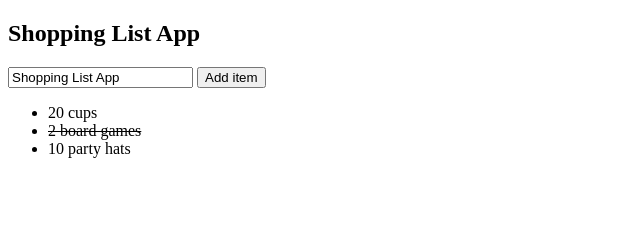
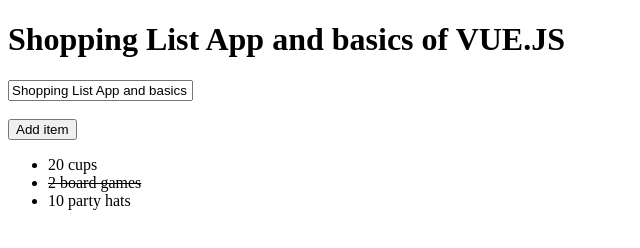
Before and after one commit to Nick18201/vuejsdemo, a plain HTML site: page index.html in a window 1280 px wide. Shown: the whole page, without its empty margins (0-640 px from the left). Drawn offline with nearby package versions, Linux system fonts and the light colour scheme.

Commit message:
fixing vue integration

```diff
--- a/index.html
+++ b/index.html
@@ -8,13 +8,14 @@
 </head>
 
 <body>
-
-  <div id= "shopping-list">
+    <div id="shopping-list">
     <!-- <h1>{{header ? header : 'welcome'}}</h1> -->
     <!-- You can add ternary operator in the double moustache -->
     <div class="header">
-      <h2>{{header.toLocaleUpperCase() ? header : 'Welcome'}}</h2>
+      <h1>{{header.toLocaleUpperCase() ? header : 'Welcome'}}</h1>
       <input v-model='header' type="text" placeholder="stuff">
+      <br>
+      <br>
       <button v-if="state === 'default'" @click="changeState('edit')">Add item</button>
       <!-- here you can see the changeState to edit and the if statement -->
       <button v-else @click="changeState('default')">Cancel</button>
@@ -45,15 +46,17 @@
       </ul>
       <p v-if="items.length === 0"> Nice Job</p>
       <!-- v-if as a conditional statement to display the list if there is a item -->
+    </div>
+  </div>
 
-  </div>
+
   <script src="https://unpkg.com/vue"></script>
   <script>
     var shoppingList = new Vue({
       el: '#shopping-list',
       data: {
         state: 'default',
-        header: 'Shopping List App',
+        header: 'Shopping List App and basics of VUE.JS',
         newItem:'',
         items: [
           {
@@ -82,7 +85,7 @@
         },
       },
       // Be careful when using computed or methods. When you need to change data itself use methods
-      // whend you need to change the presentation of the data, use computed
+      // when you need to change the presentation of the data, use computed
       methods: {
         saveItem: function() {
           // need the explicit ref
```
